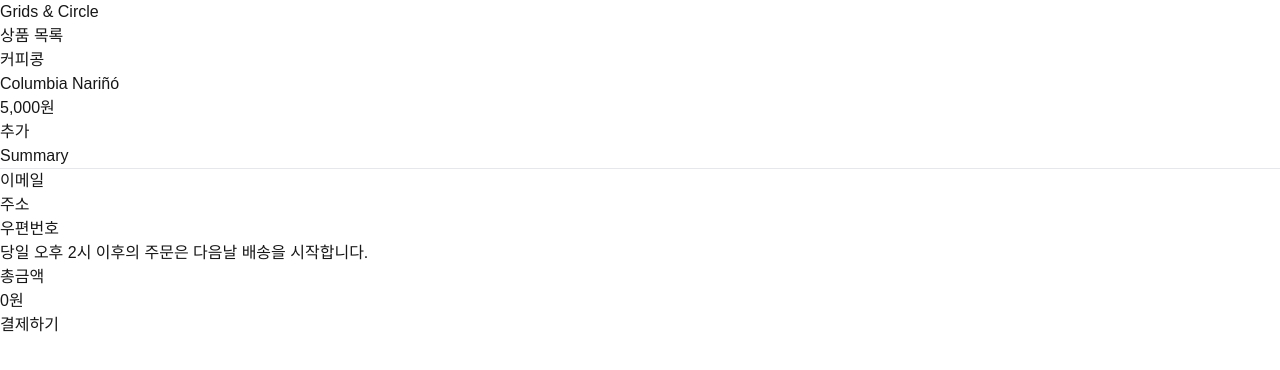
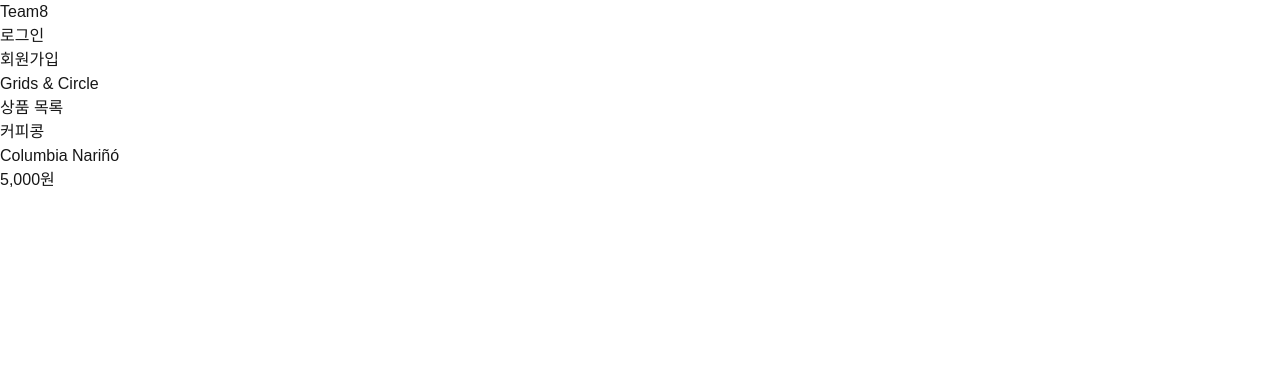
Before and after one commit to prgrms-be-devcourse/NBE3-4-1-Team8, a Next.js app in the folder frontend/: page / in a window 1280 px wide. Shown: the top 370 px of the page. Built offline with nearby package versions, Linux system fonts and the light colour scheme.

Commit message:
feat: 메인 페이지 구현 완료 #27

```diff
--- /dev/null
+++ b/frontend/src/app/component/Navbar.tsx
@@ -0,0 +1,79 @@
+"use client";
+import Link from 'next/link';
+import { useUser } from '../component/UserProvider';
+
+export default function NavBar() {
+    const { username, setUsername } = useUser();
+
+    const handleLogout = async () => {
+        await fetch(`${process.env.NEXT_PUBLIC_API_URL}/auth/logout`, {
+            method: 'POST',
+            credentials: 'include',
+            headers: {
+                'Content-Type': 'application/json',
+            },
+        });
+        setUsername(''); // Context state update
+    };
+
+    return (
+        <nav className="bg-gray-100 border-b border-gray-200">
+            <div className="container mx-auto flex flex-wrap items-center justify-between p-4">
+                <Link href="/" className="text-black text-xl font-semibold">Team8</Link>
+                <div className="hidden w-full lg:flex lg:items-center lg:w-auto">
+                    <ul className="flex flex-col lg:flex-row lg:space-x-4">
+                        {username ? (
+                            <>
+                                <li className="nav-item">
+                                    <span className="block py-2 pr-4 pl-3 text-gray-700 lg:p-0">
+                                        Welcome, {username}
+                                    </span>
+                                </li>
+                                <li className="nav-item">
+                                    <Link
+                                        href="/user/info"
+                                        className="block py-2 pr-4 pl-3 text-gray-700 hover:bg-gray-100 lg:hover:bg-transparent lg:border-0 lg:hover:text-blue-700 lg:p-0"
+                                    >
+                                        내정보
+                                    </Link>
+                                </li>
+                                <li className="nav-item">
+                                    <Link href={`/cart`} className="block py-2 pr-4 pl-3 text-gray-700 lg:p-0">
+                                        장바구니 보기
+                                    </Link>
+                                </li>
+                                <li className="nav-item">
+                                    <button
+                                        onClick={handleLogout}
+                                        className="block py-2 pr-4 pl-3 text-gray-700 hover:bg-gray-100 lg:hover:bg-transparent lg:border-0 lg:hover:text-blue-700 lg:p-0"
+                                    >
+                                        로그아웃
+                                    </button>
+                                </li>
+                            </>
+                        ) : (
+                            <>
+                                <li className="nav-item">
+                                    <Link
+                                        href="/login"
+                                        className="block py-2 pr-4 pl-3 text-gray-700 hover:bg-gray-100 lg:hover:bg-transparent lg:border-0 lg:hover:text-blue-700 lg:p-0"
+                                    >
+                                    로그인
+                                    </Link>
+                                </li>
+                                <li className="nav-item">
+                                    <Link
+                                        href="/signup"
+                                        className="block py-2 pr-4 pl-3 text-gray-700 hover:bg-gray-100 lg:hover:bg-transparent lg:border-0 lg:hover:text-blue-700 lg:p-0"
+                                    >
+                                        회원가입
+                                    </Link>
+                                </li>
+                            </>
+                        )}
+                    </ul>
+                </div>
+            </div>
+        </nav>
+    );
+}
--- /dev/null
+++ b/frontend/src/app/component/UserProvider.tsx
@@ -0,0 +1,36 @@
+"use client";
+import { createContext, useContext, useState, useEffect, ReactNode } from 'react';
+
+interface UserContextType {
+    username: string;
+    setUsername: (username: string) => void;
+}
+
+const UserContext = createContext<UserContextType | undefined>(undefined);
+
+interface UserProviderProps {
+    children: ReactNode;
+}
+
+export function UserProvider({ children }: UserProviderProps) {
+    const [username, setUsername] = useState<string>('');
+
+    useEffect(() => {
+        const storedUsername = localStorage.getItem('username') || '';
+        setUsername(storedUsername);
+    }, []);
+
+    return (
+        <UserContext.Provider value={{ username, setUsername }}>
+            {children}
+        </UserContext.Provider>
+    );
+}
+
+export function useUser() {
+    const context = useContext(UserContext);
+    if (context === undefined) {
+        throw new Error('useUser must be used within a UserProvider');
+    }
+    return context;
+}
--- a/frontend/src/app/layout.tsx
+++ b/frontend/src/app/layout.tsx
@@ -1,6 +1,9 @@
-import type { Metadata } from "next";
-import { Geist, Geist_Mono } from "next/font/google";
+import type {Metadata} from "next";
+import {Geist, Geist_Mono} from "next/font/google";
 import "./globals.css";
+import React from "react";
+import {UserProvider} from "./component/UserProvider";
+import NavBar from "./component/Navbar";
 
 export const metadata: Metadata = {
     title: "Create Next App",
@@ -15,7 +18,10 @@ export default function RootLayout({
     return (
         <html lang="en">
         <body className="bg-gray-300">
+        <UserProvider>
+            <NavBar />
             {children}
+        </UserProvider>
         </body>
         </html>
     );
--- a/frontend/src/app/page.tsx
+++ b/frontend/src/app/page.tsx
@@ -2,6 +2,7 @@
 
 import Image from "next/image";
 import { useState } from "react";
+import Link from "next/link";
 
 interface Product {
   id: number;
@@ -11,14 +12,7 @@ interface Product {
   image: string;
 }
 
-interface CartItem {
-  product: Product;
-  quantity: number;
-}
-
 export default function Home() {
-  const [cartItems, setCartItems] = useState<CartItem[]>([]);
-
   const products: Product[] = [
     {
       id: 1,
@@ -30,43 +24,11 @@ export default function Home() {
     // 추가 제품들...
   ];
 
-  const addToCart = (product: Product) => {
-    setCartItems(prev => {
-      const existingItem = prev.find(item => item.product.id === product.id);
-      if (existingItem) {
-        return prev.map(item =>
-          item.product.id === product.id
-            ? { ...item, quantity: item.quantity + 1 }
-            : item
-        );
-      }
-      return [...prev, { product, quantity: 1 }];
-    });
-  };
-
-  const updateQuantity = (productId: number, change: number) => {
-    setCartItems(prev => {
-      const updated = prev.map(item => {
-        if (item.product.id === productId) {
-          const newQuantity = item.quantity + change;
-          return newQuantity > 0 ? { ...item, quantity: newQuantity } : null;
-        }
-        return item;
-      });
-      return updated.filter((item): item is CartItem => item !== null);
-    });
-  };
-
-  const total = cartItems.reduce((sum, item) => sum + (item.product.price * item.quantity), 0);
-
   return (
     <div className="container mx-auto px-4 py-8 text-black">
       <h1 className="text-3xl font-bold text-center mb-8">Grids & Circle</h1>
 
-      <div className="bg-white rounded-lg shadow-lg overflow-hidden">
-        <div className="md:flex">
-          {/* 제품 목록 섹션 */}
-          <div className="md:w-2/3 p-6">
+      <div className="bg-white rounded-lg shadow-lg overflow-hidden p-6">
         <h2 className="text-xl font-bold mb-4">상품 목록</h2>
         <ul className="space-y-4">
           {products.map(product => (
@@ -81,99 +43,15 @@ export default function Home() {
               </div>
               <div className="flex-1">
                 <p className="text-black">{product.category}</p>
-                    <p className="font-semibold text-black">{product.name}</p>
+                <Link href={`/product/${product.id}`} className="font-semibold text-black">{product.name}</Link>
               </div>
               <div className="text-center text-black">
                 <p>{product.price.toLocaleString()}원</p>
               </div>
-                  <button
-                    onClick={() => addToCart(product)}
-                    className="px-4 py-2 border border-gray-800 rounded hover:bg-gray-800 hover:text-white transition-colors"
-                  >
-                    추가
-                  </button>
             </li>
           ))}
         </ul>
       </div>
-
-          {/* 주문 요약 섹션 */}
-          <div className="md:w-1/3 bg-gray-100 p-6">
-            <h2 className="text-xl font-bold mb-4">Summary</h2>
-            <hr className="my-4" />
-
-            {cartItems.map(item => (
-              <div key={item.product.id} className="mb-2">
-                <div className="flex justify-between items-center text-black">
-                  <span>{item.product.name}</span>
-                  <div className="flex items-center space-x-2">
-                    <button
-                      onClick={() => updateQuantity(item.product.id, -1)}
-                      className="px-2 py-1 border border-gray-800 rounded hover:bg-gray-800 hover:text-white transition-colors"
-                    >
-                      -
-                    </button>
-                    <span className="px-2">
-                      {item.quantity}개
-                    </span>
-                    <button
-                      onClick={() => updateQuantity(item.product.id, 1)}
-                      className="px-2 py-1 border border-gray-800 rounded hover:bg-gray-800 hover:text-white transition-colors"
-                    >
-                      +
-                    </button>
-                  </div>
-                </div>
-              </div>
-            ))}
-
-            <form className="space-y-4 mt-6">
-              <div>
-                <label htmlFor="email" className="block text-sm font-medium mb-1 text-black">
-                  이메일
-                </label>
-                <input
-                  type="email"
-                  id="email"
-                  className="w-full px-3 py-2 border rounded focus:outline-none focus:ring-2 focus:ring-gray-800 text-black"
-                />
-              </div>
-              <div>
-                <label htmlFor="address" className="block text-sm font-medium mb-1 text-black">
-                  주소
-                </label>
-                <input
-                  type="text"
-                  id="address"
-                  className="w-full px-3 py-2 border rounded focus:outline-none focus:ring-2 focus:ring-gray-800 text-black"
-                />
-              </div>
-              <div>
-                <label htmlFor="postcode" className="block text-sm font-medium mb-1 text-black">
-                  우편번호
-                </label>
-                <input
-                  type="text"
-                  id="postcode"
-                  className="w-full px-3 py-2 border rounded focus:outline-none focus:ring-2 focus:ring-gray-800 text-black"
-                />
-              </div>
-              <p className="text-black">
-                당일 오후 2시 이후의 주문은 다음날 배송을 시작합니다.
-              </p>
-            </form>
-
-            <div className="mt-6 pt-4 border-t flex justify-between items-center">
-              <h3 className="text-lg font-bold text-black">총금액</h3>
-              <h3 className="text-lg font-bold text-black">{total.toLocaleString()}원</h3>
-            </div>
-
-            <button className="w-full mt-4 bg-gray-800 text-white py-3 rounded hover:bg-gray-700 transition-colors">
-              결제하기
-            </button>
-          </div>
-        </div>
-      </div>
     </div>
   );
 }
```
Lines whose indentation alone changed are shown as unchanged.
